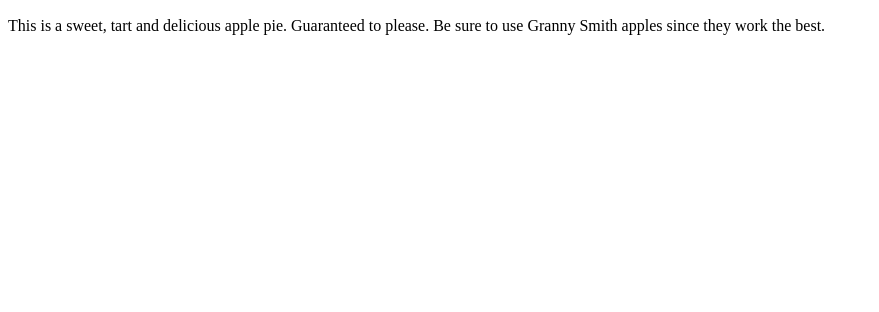
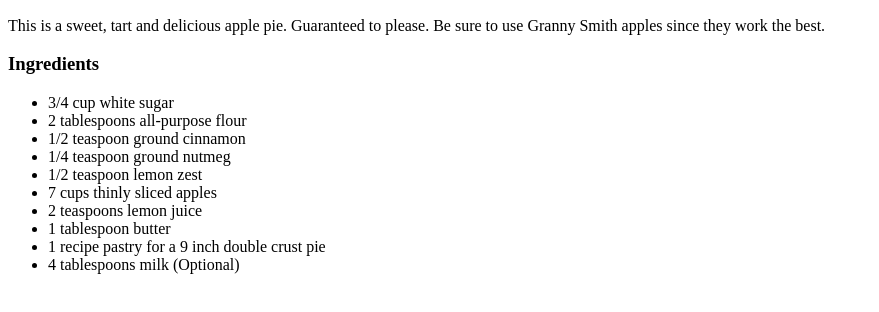
Before and after one commit to bellicosewolf/odin-recipes, a plain HTML site: page recipes/applepie.html in a window 1280 px wide. Shown: the part 148-460 px from the top of the page, without its empty margins (0-879 px from the left). Drawn offline with Linux system fonts and the light colour scheme.

Commit message:
added ingredients

```diff
--- a/recipes/applepie.html
+++ b/recipes/applepie.html
@@ -13,5 +13,18 @@
     <h2>Description</h2>
     <p>This is a sweet, tart and delicious apple pie. Guaranteed to please. Be sure to use Granny Smith apples since they work the best.</p>
 
+    <h3>Ingredients</h3>
+    <ul>
+        <li>3/4 cup white sugar</li>
+        <li>2 tablespoons all-purpose flour</li>
+        <li>1/2 teaspoon ground cinnamon</li>
+        <li>1/4 teaspoon ground nutmeg</li>
+        <li>1/2 teaspoon lemon zest</li>
+        <li>7 cups thinly sliced apples</li>
+        <li>2 teaspoons lemon juice</li>
+        <li>1 tablespoon butter</li>
+        <li>1 recipe pastry for a 9 inch double crust pie</li>
+        <li>4 tablespoons milk (Optional)</li>
+    </ul>
 </body>
 </html>
```
